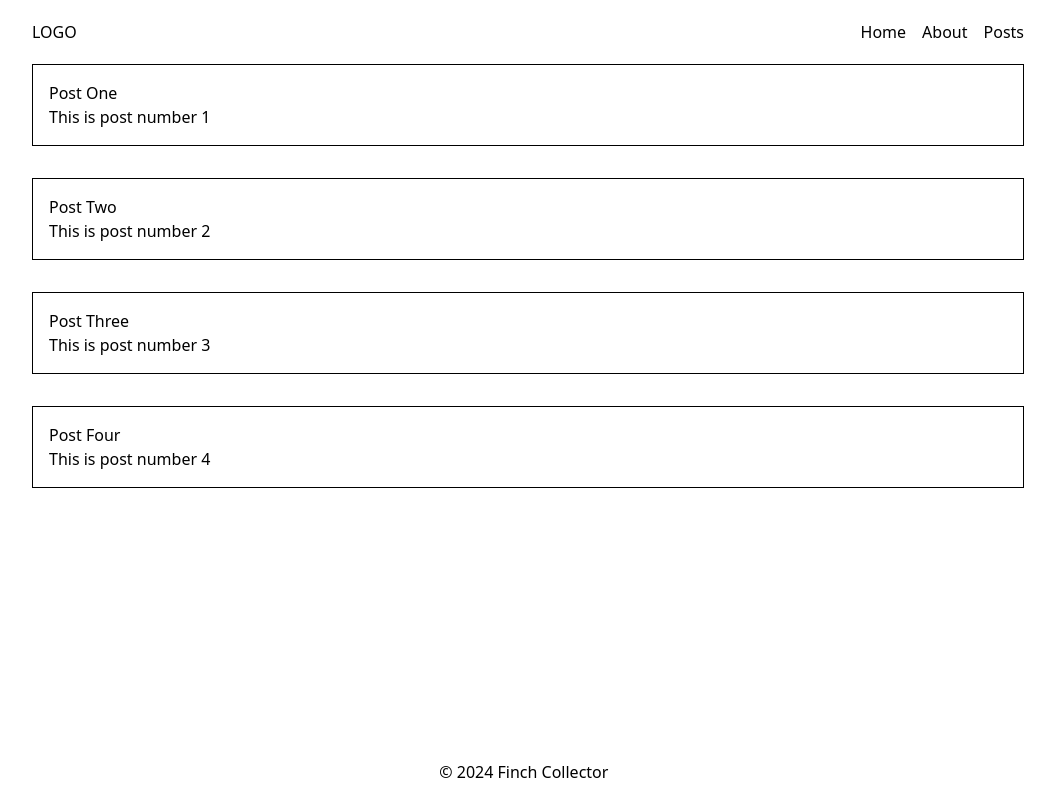
After one commit to agviray/threadarium, a Django app: page /posts/ in a window 1280 px wide. The commit adds this page. Shown: the whole page, without its empty margins (112-1167 px from the left). Run offline with Django 5.2, Linux system fonts and the light colour scheme; some libraries are stand-ins or nearby versions.

Commit message:
Render list of temporary user posts
- Set up url, UI, views, and template, for user's posts.

```diff
--- a/main_app/templates/base.html
+++ b/main_app/templates/base.html
@@ -27,6 +27,9 @@
             <li>
               <a href="/about"><span>About</span></a>
             </li>
+            <li>
+              <a href="/posts"><span>Posts</span></a>
+            </li>
           </ul>
         </div>
       </div>
--- /dev/null
+++ b/main_app/templates/posts/index.html
@@ -0,0 +1,16 @@
+{% extends 'base.html' %} {% block content %}
+
+<section>
+  <div class="flex flex-col gap-8">
+    {% for post in posts %}
+    <article class="border border-black">
+      <div class="p-4">
+        <h2>{{ post.title }}</h2>
+        <p>{{ post.body }}</p>
+      </div>
+    </article>
+    {% endfor %}
+  </div>
+</section>
+
+{% endblock %}
--- a/main_app/urls.py
+++ b/main_app/urls.py
@@ -4,5 +4,6 @@ from . import views
 urlpatterns = [
   path('', views.home, name='home'),
   path('about/', views.about, name='about'),
+  path('posts/', views.posts_index, name='index'),
   path("__reload__/", include("django_browser_reload.urls")),
 ]
--- a/main_app/views.py
+++ b/main_app/views.py
@@ -1,4 +1,23 @@
 from django.shortcuts import render
+
+posts = [
+  {
+    'title': 'Post One',
+    'body': 'This is post number 1'
+  },
+  {
+    'title': 'Post Two',
+    'body': 'This is post number 2'
+  },
+  {
+    'title': 'Post Three',
+    'body': 'This is post number 3'
+  },
+  {
+    'title': 'Post Four',
+    'body': 'This is post number 4'
+  },
+]
 
 # Create your views here.
 def home(request):
@@ -6,3 +25,8 @@ def home(request):
 
 def about(request):
   return render(request, 'about.html')
+
+def posts_index(request):
+  return render(request, 'posts/index.html', {
+    'posts': posts
+  })
--- a/theme/static/css/dist/styles.css
+++ b/theme/static/css/dist/styles.css
@@ -825,6 +825,19 @@ select {
   gap: 1rem;
 }
 
+.gap-8 {
+  gap: 2rem;
+}
+
+.border {
+  border-width: 1px;
+}
+
+.border-black {
+  --tw-border-opacity: 1;
+  border-color: rgb(0 0 0 / var(--tw-border-opacity));
+}
+
 .p-4 {
   padding: 1rem;
 }
```
